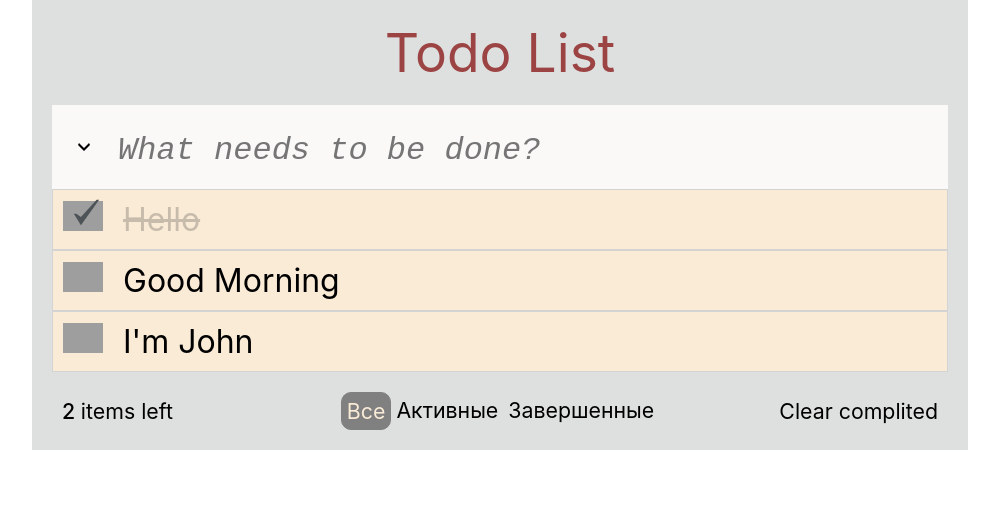
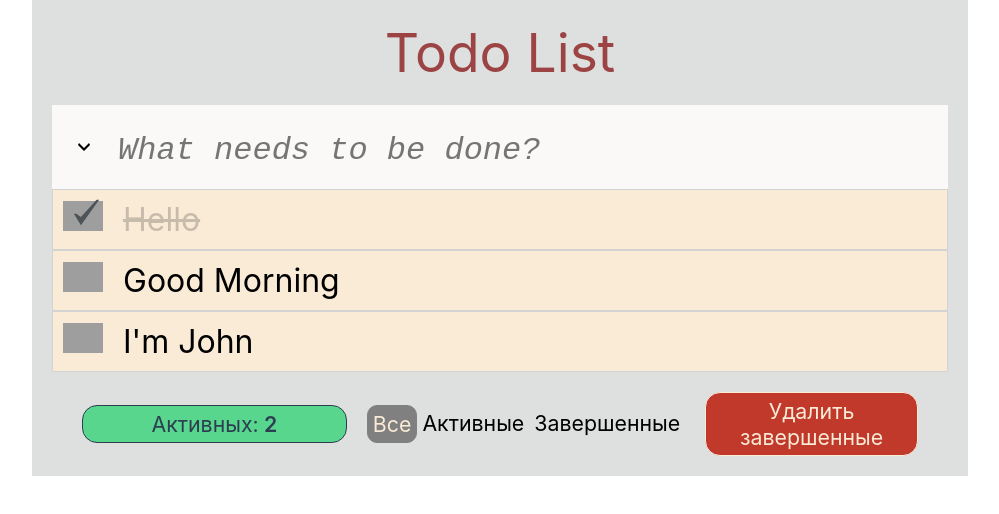
Before and after one commit to vkuznetsoff/todo-app, a React (Create React App) app: page / in a window 1280 px wide. Shown: the top 514 px of the page, without its empty margins (140-1139 px from the left). Built offline with nearby package versions, Linux system fonts and the light colour scheme; grey boxes are pictures that could not be loaded.

Commit message:
Styled bottom buttons and create addTodo Handle

```diff
--- a/src/components/TodoList/TodoList.css
+++ b/src/components/TodoList/TodoList.css
@@ -58,17 +58,32 @@
   margin-top: 20px;
   display: flex;
   flex-direction: row;
-  align-items: baseline;
+  align-items: center;
   font-size: 16pt;
 }
 
 .bottom__leftitems {
-  display: inherit;
+  display: flex;
   flex: 1;
+  flex-direction: row;
+  align-items: center;
+  border: 1px solid;
+  justify-content: center;
+
+  border-radius: 15px;
+  margin: 0px 20px;
+  padding: 5px;
+  background: #58D68D;
+  color: #2C3E50;
+
 }
 
 .bottom__leftitems_count {
-  font-weight: 500;
+  font-weight: 600;
+}
+
+.bottom__leftitems_count p {
+
 }
 
 .bottom__groups {
@@ -92,10 +107,20 @@
   flex: 1;
   text-align: right;
   cursor: pointer;
+  text-align: center;
+}
+
+.bottom__clear__text {
+  border: 1px solid;
+  border-radius: 15px;
+  margin: 0px 20px;
+  padding: 5px;
+  background: #C0392B;
+  color: antiquewhite;
 }
 
 .bottom__clear:hover {
-  color: rgb(128, 139, 150);
+  filter: brightness(130%);
 }
 
 .content__comment {
--- a/src/components/TodoList/TodoList.jsx
+++ b/src/components/TodoList/TodoList.jsx
@@ -79,13 +79,20 @@ const TodoList = () => {
 
   const [text, setText] = useState("")
 
-  const inputTextarea = (e) => {
-    if (e.key === "Enter" && e.target.value.trim()) {
-     setTodos([...todos, {id: uniqid(), text: e.target.value.trim(), status: ACTIVE}])
+  const addTodo = (text) => {
+    setTodos([...todos, { id: uniqid(), text: text.trim(), status: ACTIVE }])
     setText("")
   }
+  const inputImg = () => {
+    if (text.trim()) {
+      addTodo(text)
+    }
+  }
 
-
+  const inputTextarea = (e) => {
+    if (e.key === "Enter" && text.trim()) {
+      addTodo(text)
+    }
   }
 
   return (
@@ -94,7 +101,7 @@ const TodoList = () => {
 
       <div className="content_inputblock">
         <div className="content_textarea">
-            <img src={arrow} alt="arrow" />
+          <img src={arrow} alt="arrow" onClick={inputImg} />
           <textarea name="textarea" placeholder="What needs to be done?"
             value={text}
             onChange={(e) => setText(e.target.value)}
@@ -109,16 +116,20 @@ const TodoList = () => {
           <Todo key={todo.id} todo={todo} updateTodo={updateTodoMemoized} />
         ))}
 
-        { complitedCount === 0 && group === COMPLITED ? <div className="content__comment">Нет завершенных заданий</div> : undefined}
-        { activeCount === 0  && group === ACTIVE ? <div className="content__comment" >Нет активных заданий</div> : undefined}
-        { todos.length === 0 && group === ALL ? <div className="content__comment" >Нет заданий</div> : undefined}
+        {complitedCount === 0 && group === COMPLITED ? <div className="content__comment">Нет завершенных заданий</div> : undefined}
+        {activeCount === 0 && group === ACTIVE ? <div className="content__comment" >Нет активных заданий</div> : undefined}
+        {todos.length === 0 && group === ALL ? <div className="content__comment" >Нет заданий</div> : undefined}
       </div>
 
       {todos ? (
         <div className="todolist__bottom">
           <div className="bottom__leftitems">
-            <div className="bottom__leftitems_count">{activeCount}&nbsp;</div>
-            <div> items left</div>
+            <div> Активных:</div>
+            <div className="bottom__leftitems_count">
+
+              &nbsp;{activeCount}
+
+            </div>
           </div>
 
           <div className="bottom__groups">
@@ -133,7 +144,12 @@ const TodoList = () => {
             </div>
           </div>
 
-          <div className="bottom__clear" onClick={clearComplited}>Clear complited</div>
+          <div className="bottom__clear" onClick={clearComplited}>
+            <div className="bottom__clear__text">
+              Удалить завершенные
+            </div>
+
+          </div>
         </div>
       ) : undefined}
     </div>
```
Lines whose indentation alone changed are shown as unchanged.
